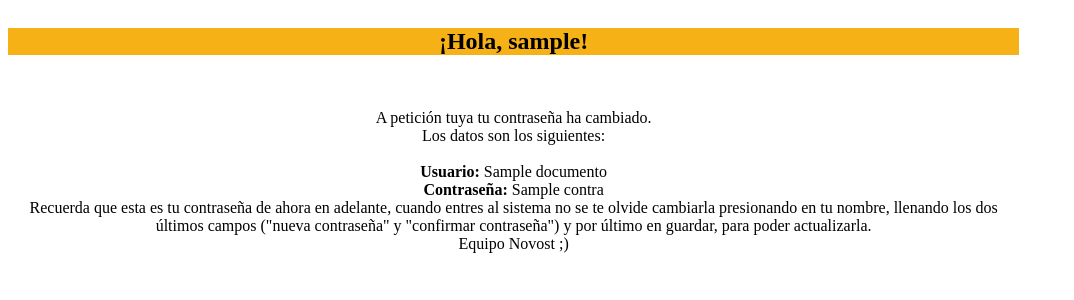
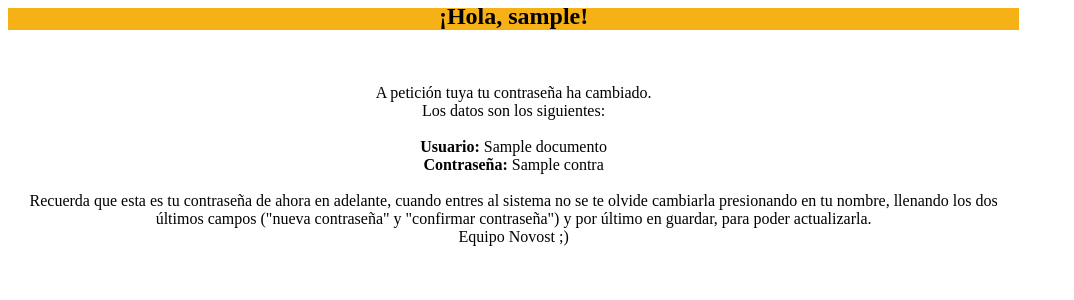
Before and after one commit to DarguinBarbosa/Novost_BackEnd, a Django app: template apps/users/templates/correo.html in a window 1280 px wide. Shown: the top 300 px of the page, without its empty margins (0-1074 px from the left). Run offline with Django 3.2, Linux system fonts and the light colour scheme; the template is opened without the code that fills it: most values are stand-ins (such as "Sample title", 1, 10 or a date in 2020); parts of the project's set-up code (start-up, migrations or seed data) failed here and were passed over.

Commit message:
Ajustando  correo

```diff
--- a/apps/users/templates/correo.html
+++ b/apps/users/templates/correo.html
@@ -10,14 +10,14 @@
     <div style="overflow: hidden;width: 100%; ">
         <div style="text-align: center; float: center; width: 80%;">
 
-                <h2 style="background-color: #f5b116;">¡Hola, {{user_name}}!</h2>
+                <h2 style="background-color: #f5b116; margin-top: -5px;">¡Hola, {{user_name}}!</h2>
                 <br>
                 <p style="background-color: rgba(255, 255, 255, 0.4);">
                 A petición tuya tu contraseña ha cambiado. <br> Los datos son los siguientes:
                 <br><br>
                 <strong>Usuario:</strong> {{documento}} <br>
                 <strong>Contraseña: </strong> {{contra}}
-                <br>
+                <br><br>
                 Recuerda que esta es tu contraseña de ahora en adelante, cuando entres al sistema no se te olvide cambiarla presionando en tu nombre, llenando los dos últimos campos ("nueva contraseña" y "confirmar contraseña") y por último en guardar, para poder actualizarla.
                 <br>
                 Equipo Novost ;)
```
